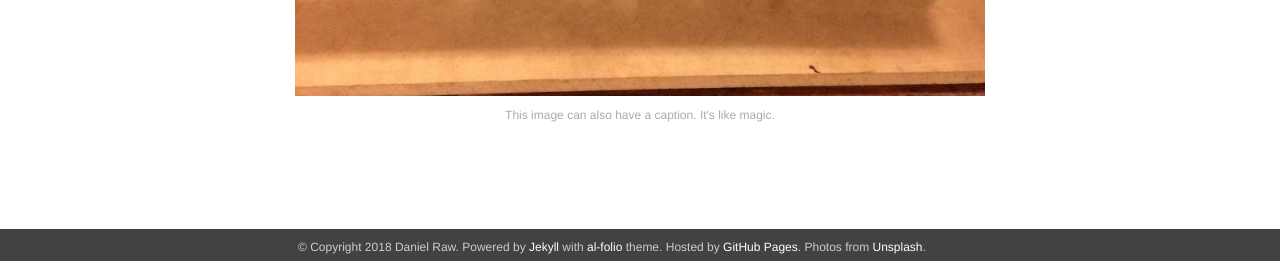
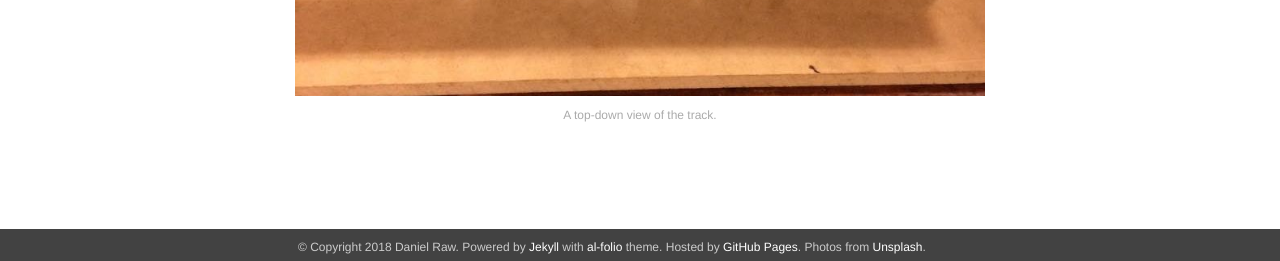
Before and after one commit to Danielraw1996/Danielraw1996.github.io, a Jekyll site: the page built from _projects/1_project.markdown, in a window 1280 px wide. Shown: the part 636-897 px from the top of the page. Built offline with Jekyll 4.4.1, drawn with Linux system fonts in a browser that asks for light colours; nearby versions of some CDN libraries; a script that is not in the unit is left out.

Commit message:
Update 1_project.markdown

```diff
--- a/_projects/1_project.markdown
+++ b/_projects/1_project.markdown
@@ -12,5 +12,5 @@ The Maglev track is a pattern of carefully orientated neodymium magnets. The mag
     <img class="col three" src="{{ site.baseurl }}/assets/img/track.jpeg" alt="" title="example image"/>
 </div>
 <div class="col three caption">
-    This image can also have a caption. It's like magic.
+    A top-down view of the track.
 </div>
```
